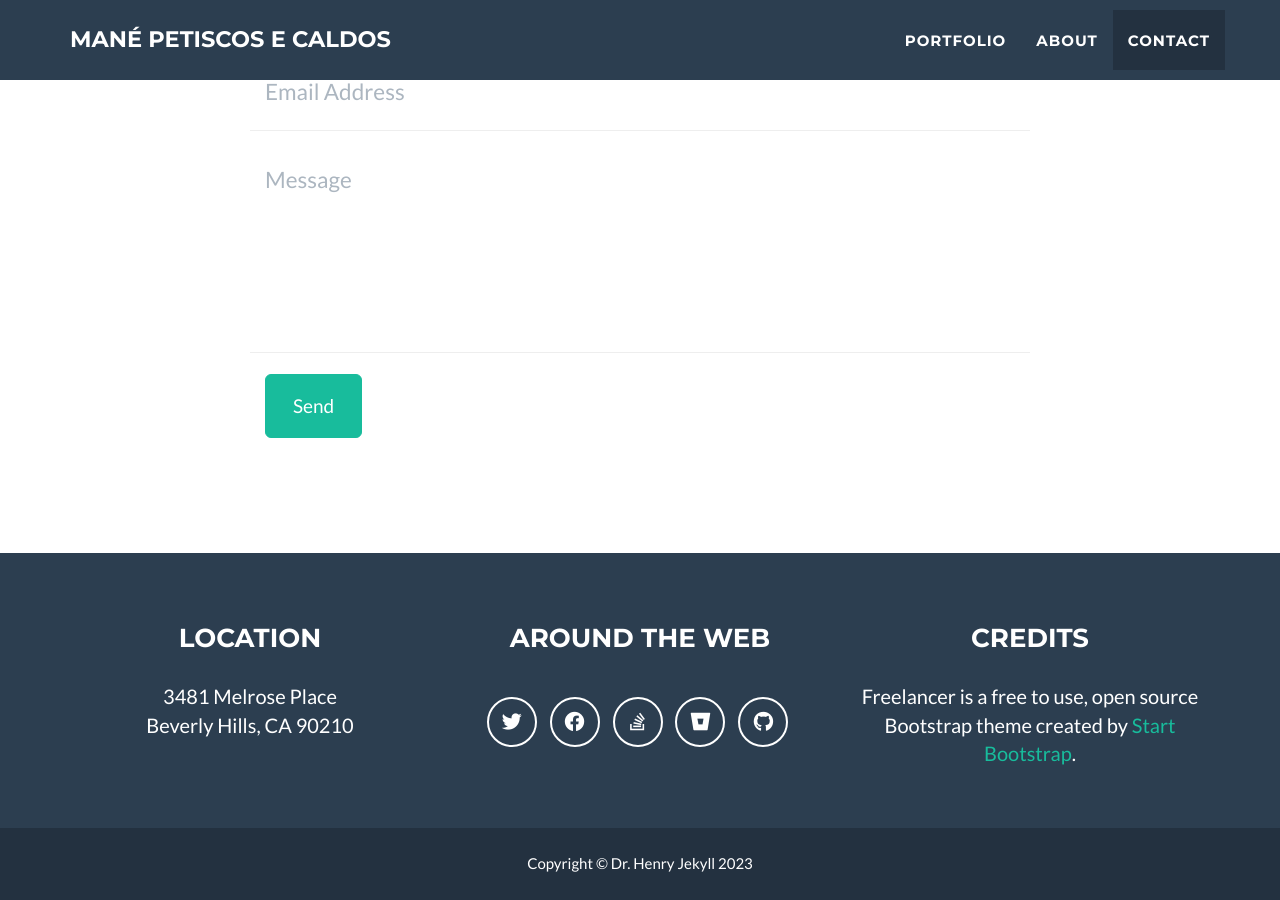
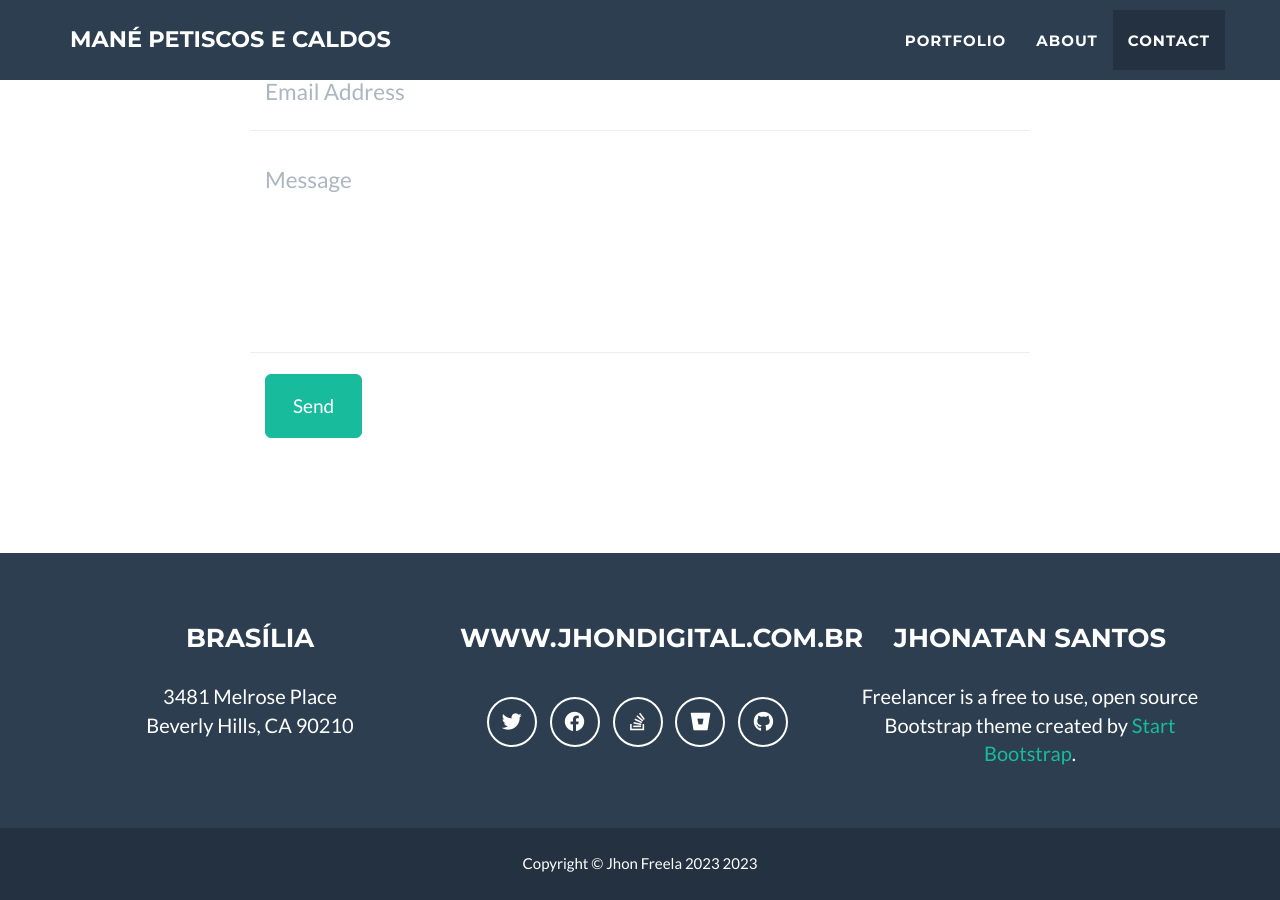
Before and after one commit to Jhonysc43/manecaldo, a Jekyll site: the page built from _posts/2014-07-18-project-1.markdown, in a window 1280 px wide and 900 px high, scrolled down 2736 px. Built offline with Jekyll 4.4.1, drawn with Linux system fonts in a browser that asks for light colours.

Commit message:
Update _config.yml

```diff
--- a/_config.yml
+++ b/_config.yml
@@ -32,10 +32,10 @@ color:
 
 # Footer settings
 footer:
-  copyright: Dr. Henry Jekyll
-  location: Location
-  social: Around the Web
-  credits: Credits
+  copyright: Jhon Freela 2023
+  location: Brasília
+  social: www.jhondigital.com.br
+  credits: Jhonatan Santos
 
 # Social networks usernames (many more available: google-plus, flickr, dribbble, pinterest, instagram, tumblr, linkedin, etc.)
 social:
```
